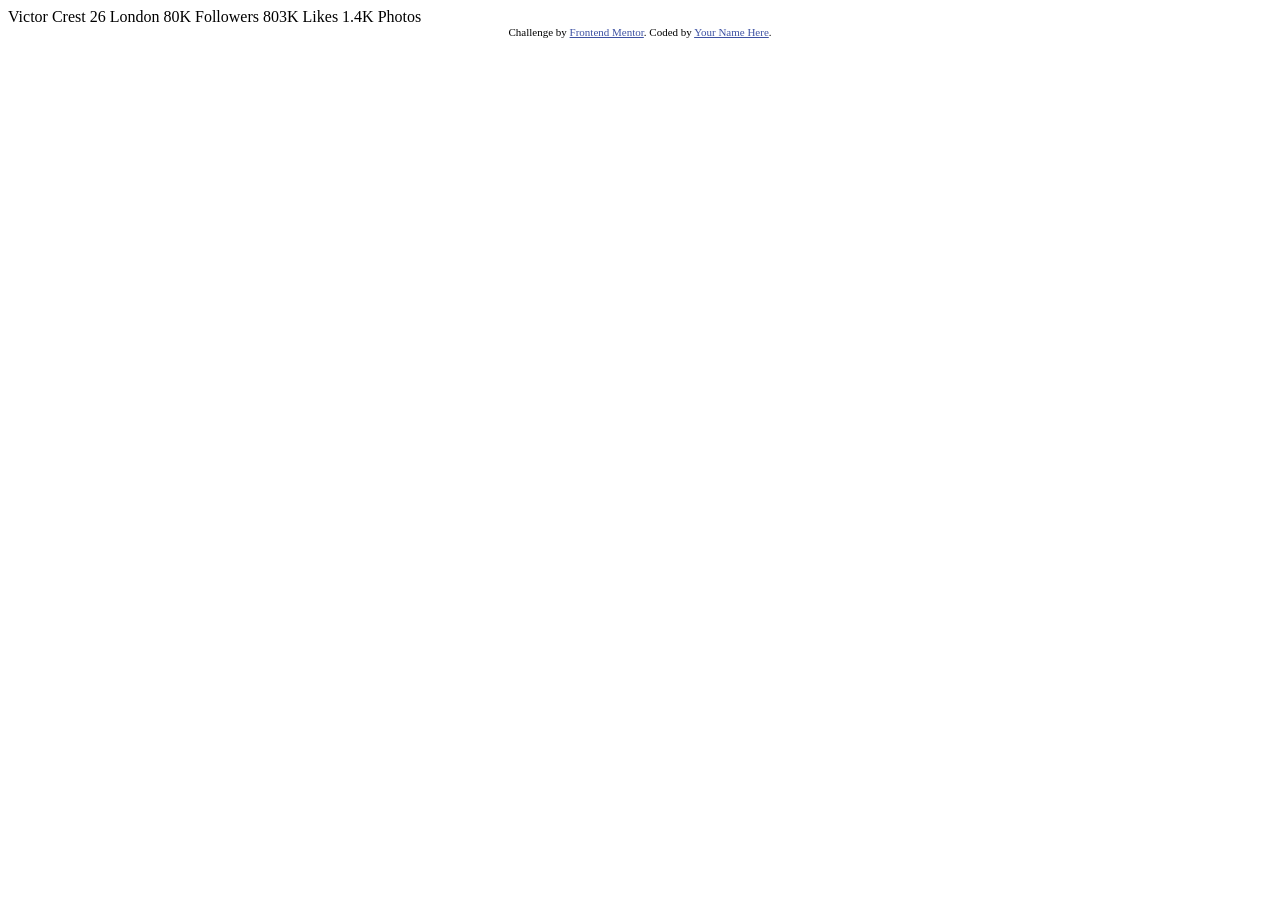
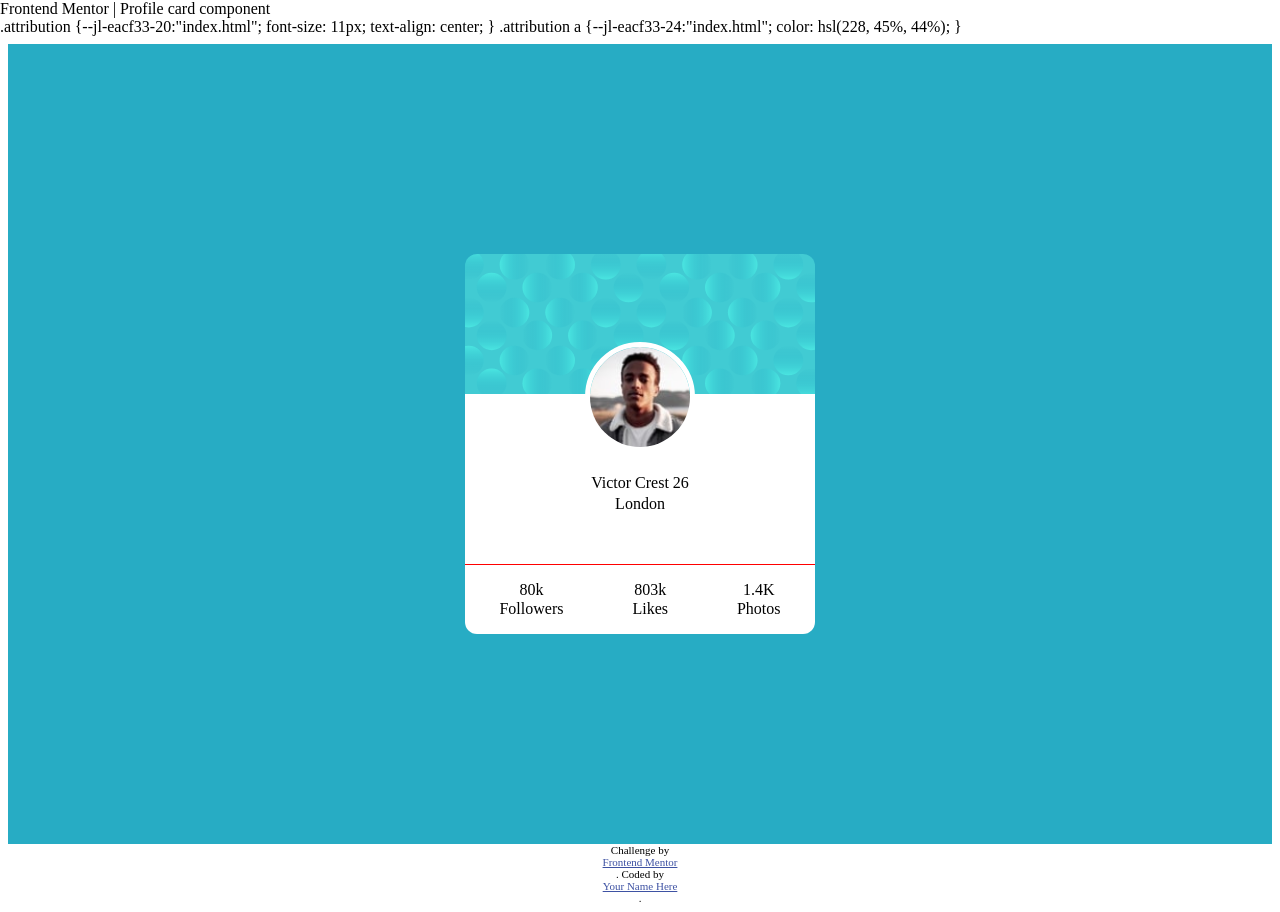
Before and after one commit to BL1133/profile-card-component, a plain HTML site: page index.html in a window 1280 px wide. Before the commit the page ends 800 px from the top, so only its background shows below. Drawn offline with Linux system fonts and the light colour scheme.

Commit message:
almost there

```diff
--- /dev/null
+++ b/Styles.css
@@ -0,0 +1,66 @@
+* {
+  display: block;
+}
+.container {
+  display: flex;
+  height: 100vh;
+  justify-content: center;
+  place-items: center;
+  background-color: rgb(39, 172, 196);
+}
+.card {
+  display: flex;
+  flex-direction: column;
+  width: 350px;
+  height: 380px;
+  background-color: #fff;
+  place-items: center;
+  justify-content: space-between;
+  border-radius: 12px;
+  background-image: url('./images/bg-pattern-card.svg');
+  background-repeat: no-repeat;
+}
+hr {
+  height: 2px;
+  border: 0;
+  border-top: 1px solid #ccc;
+  margin: 1em 0;
+  padding: 0;
+}
+.user {
+  display: flex;
+  flex-direction: column;
+  margin-top: 5.5em;
+}
+.user__avatar {
+  height: 100px;
+  width: 100px;
+  border: solid 5px #fff;
+  border-radius: 50%;
+  object-fit: contain;
+  margin-bottom: -10px;
+}
+.user__name {
+  margin-bottom: -13px;
+  text-align: center;
+  transform: translateY(1rem);
+}
+.user__country {
+  text-align: center;
+  transform: translateY(1rem);
+}
+.user-info {
+  display: flex;
+  justify-content: space-around;
+  width: 100%;
+  border-top: 1px solid red;
+}
+
+.user-info__data {
+  display: flex;
+  flex-direction: column;
+  place-items: center;
+}
+.user-info__number {
+  margin-bottom: -15px;
+}
--- a/index.html
+++ b/index.html
@@ -1,35 +1,60 @@
 <!DOCTYPE html>
 <html lang="en">
   <head>
-  <meta charset="UTF-8">
-  <meta name="viewport" content="width=device-width, initial-scale=1.0"> <!-- displays site properly based on user's device -->
+    <meta charset="UTF-8" />
+    <meta name="viewport" content="width=device-width, initial-scale=1.0" />
+    <!-- displays site properly based on user's device -->
 
-  <link rel="icon" type="image/png" sizes="32x32" href="./images/favicon-32x32.png">
+    <link
+      rel="icon"
+      type="image/png"
+      sizes="32x32"
+      href="./images/favicon-32x32.png"
+    />
+    <link rel="stylesheet" href="styles.css" />
 
     <title>Frontend Mentor | Profile card component</title>
 
     <!-- Feel free to remove these styles or customise in your own stylesheet 👍 -->
     <style>
-    .attribution { font-size: 11px; text-align: center; }
-    .attribution a { color: hsl(228, 45%, 44%); }
+      .attribution {
+        font-size: 11px;
+        text-align: center;
+      }
+      .attribution a {
+        color: hsl(228, 45%, 44%);
+      }
     </style>
   </head>
   <body>
-  Victor Crest
-  26
-  London
-
-  80K
-  Followers
-
-  803K
-  Likes
-
-  1.4K
-  Photos
+    <div class="container">
+      <div class="card">
+        <div class="user">
+          <img src="./images/image-victor.jpg" class="user__avatar" alt="" />
+          <p class="user__name">Victor Crest 26</p>
+          <p class="user__country">London</p>
+        </div>
+        <div class="user-info">
+          <div class="user-info__data">
+            <p class="user-info__number">80k</p>
+            <p class="user-info__type">Followers</p>
+          </div>
+          <div class="user-info__data">
+            <p class="user-info__number">803k</p>
+            <p class="user-info__type">Likes</p>
+          </div>
+          <div class="user-info__data">
+            <p class="user-info__number">1.4K</p>
+            <p class="user-info__type">Photos</p>
+          </div>
+        </div>
+      </div>
+    </div>
     <div class="attribution">
-    Challenge by <a href="https://www.frontendmentor.io?ref=challenge" target="_blank">Frontend Mentor</a>.
-    Coded by <a href="#">Your Name Here</a>.
+      Challenge by
+      <a href="https://www.frontendmentor.io?ref=challenge" target="_blank"
+        >Frontend Mentor</a
+      >. Coded by <a href="#">Your Name Here</a>.
     </div>
   </body>
 </html>
```
Lines whose indentation alone changed are shown as unchanged.
